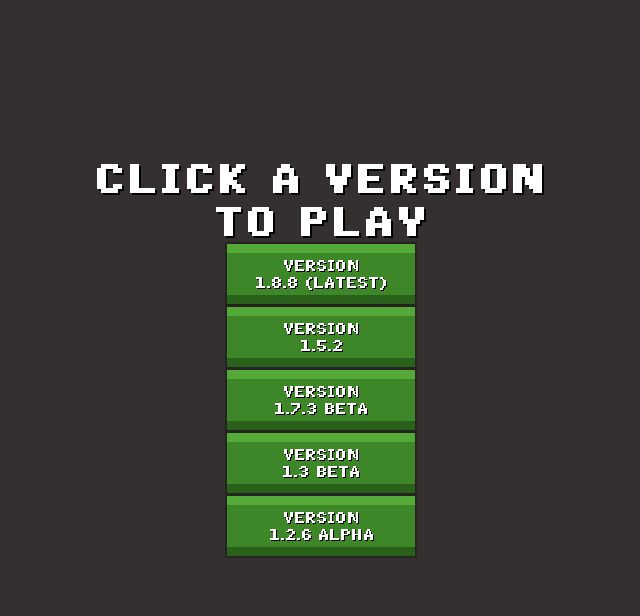
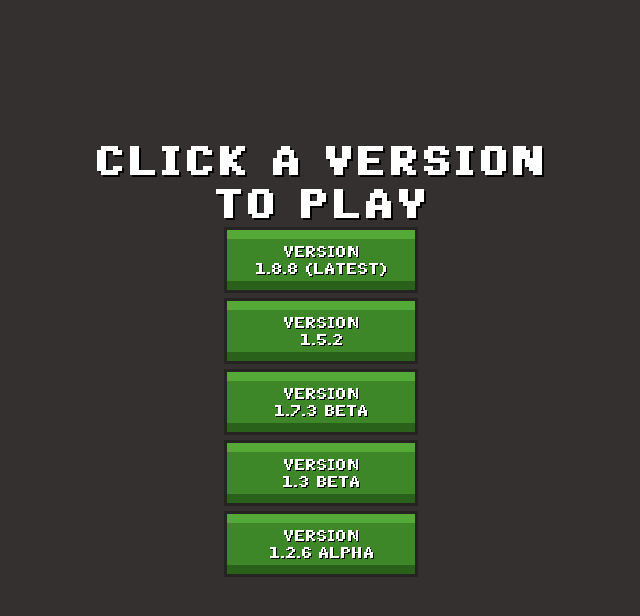
Before and after one commit to DWNLDMCF/minecraft, a plain HTML site: page index.html in a window 1280 px wide. Shown: the whole page, without its empty margins (319-959 px from the left). Drawn offline with Linux system fonts and the light colour scheme.

Commit message:
Update index.html

```diff
--- a/index.html
+++ b/index.html
@@ -36,39 +36,67 @@ table#selectorTable {
 }
 
 table, th, td {
-  border: 1px solid #262423;
+  border: 0px solid;
   border-collapse: collapse;
-  padding: 1px !important;
-
-}
-th, td {
-  background-color: #262423;
 }
 
 img#version_188 {
+    transition: transform .2s;
     cursor: pointer;
+	border: 3px solid #262423;
+	margin-top: 3px;
+}
+img#version_188:hover {
+    transform: scale(1.1);
 }
 
 img#version_152 {
+    transition: transform .2s;
     cursor: pointer;
+	border: 3px solid #262423;
+	margin-top: 3px;
+}
+img#version_152:hover {
+    transform: scale(1.1);
 }
 
 img#version_b173 {
+    transition: transform .2s;
     cursor: pointer;
+	border: 3px solid #262423;
+	margin-top: 3px;
+}
+img#version_b173:hover {
+    transform: scale(1.1);
 }
 
 img#version_b13 {
+    transition: transform .2s;
     cursor: pointer;
+	border: 3px solid #262423;
+	margin-top: 3px;
+
+}
+img#version_b13:hover {
+    transform: scale(1.1);
 }
 
 img#version_a126 {
+    transition: transform .2s;
     cursor: pointer;
+	border: 3px solid #262423;
+	margin-top: 3px;
+
 }
+img#version_a126:hover {
+    transform: scale(1.1);
+}
+
 
 img#headerInfo {
     position: absolute;
     margin: auto;
-    top: -400px;
+    top: -435px;
     right: 0;
     bottom: 0;
     left: 0;
```
